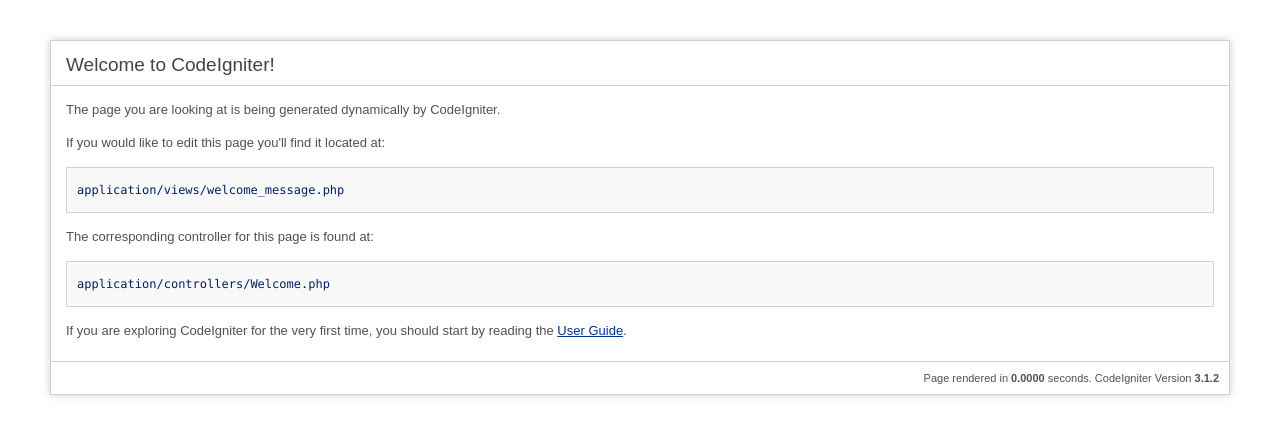
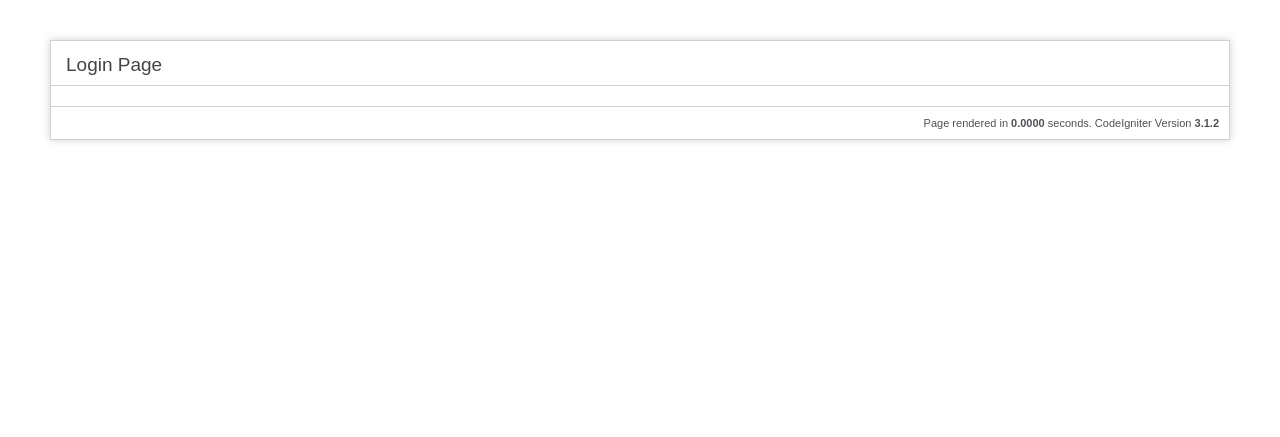
Before and after one commit to tmsean/Usth, a CodeIgniter app: page /database/ in a window 1280 px wide. Shown: the top 437 px of the page. Run offline with CodeIgniter, Linux system fonts and the light colour scheme.

Commit message:
Login Page

```diff
--- a/application/config/autoload.php
+++ b/application/config/autoload.php
@@ -89,7 +89,7 @@ $autoload['drivers'] = array();
 |
 |	$autoload['helper'] = array('url', 'file');
 */
-$autoload['helper'] = array();
+$autoload['helper'] = array('form', 'url');
 
 /*
 | -------------------------------------------------------------------
--- a/application/config/database.php
+++ b/application/config/database.php
@@ -75,9 +75,9 @@ $query_builder = TRUE;
 
 $db['default'] = array(
 	'dsn'	=> '',
-	'hostname' => '127.0.0.1 ',
+	'hostname' => 'localhost',
 	'username' => 'root',
-	'password' => '123123',
+	'password' => '',
 	'database' => 'testdb',
 	'dbdriver' => 'mysqli',
 	'dbprefix' => '',
--- a/application/config/routes.php
+++ b/application/config/routes.php
@@ -49,6 +49,6 @@ defined('BASEPATH') OR exit('No direct script access allowed');
 | Examples:	my-controller/index	-> my_controller/index
 |		my-controller/my-method	-> my_controller/my_method
 */
-$route['default_controller'] = 'welcome';
+$route['default_controller'] = 'main';
 $route['404_override'] = '';
 $route['translate_uri_dashes'] = FALSE;
--- /dev/null
+++ b/application/controllers/Main.php
@@ -0,0 +1,15 @@
+<?php
+defined('BASEPATH') OR exit('No direct script access allowed');
+
+class Main extends CI_Controller {
+
+	public function index()
+	{
+		$this->login();
+	}
+
+	public function login()
+	{
+		$this->load->view('login');
+	}
+}
--- a/application/controllers/Welcome.php
+++ /dev/null
@@ -1,25 +0,0 @@
-<?php
-defined('BASEPATH') OR exit('No direct script access allowed');
-
-class Welcome extends CI_Controller {
-
-	/**
-	 * Index Page for this controller.
-	 *
-	 * Maps to the following URL
-	 * 		http://example.com/index.php/welcome
-	 *	- or -
-	 * 		http://example.com/index.php/welcome/index
-	 *	- or -
-	 * Since this controller is set as the default controller in
-	 * config/routes.php, it's displayed at http://example.com/
-	 *
-	 * So any other public methods not prefixed with an underscore will
-	 * map to /index.php/welcome/<method_name>
-	 * @see https://codeigniter.com/user_guide/general/urls.html
-	 */
-	public function index()
-	{
-		$this->load->view('welcome_message');
-	}
-}
--- a/application/views/welcome_message.php
+++ b/application/views/login.php
@@ -68,19 +68,9 @@ defined('BASEPATH') OR exit('No direct script access allowed');
 <body>
 
 <div id="container">
-	<h1>Welcome to CodeIgniter!</h1>
+	<h1>Login Page</h1>
 
-	<div id="body">
-		<p>The page you are looking at is being generated dynamically by CodeIgniter.</p>
 
-		<p>If you would like to edit this page you'll find it located at:</p>
-		<code>application/views/welcome_message.php</code>
-
-		<p>The corresponding controller for this page is found at:</p>
-		<code>application/controllers/Welcome.php</code>
-
-		<p>If you are exploring CodeIgniter for the very first time, you should start by reading the <a href="user_guide/">User Guide</a>.</p>
-	</div>
 
 	<p class="footer">Page rendered in <strong>{elapsed_time}</strong> seconds. <?php echo  (ENVIRONMENT === 'development') ?  'CodeIgniter Version <strong>' . CI_VERSION . '</strong>' : '' ?></p>
 </div>
```
